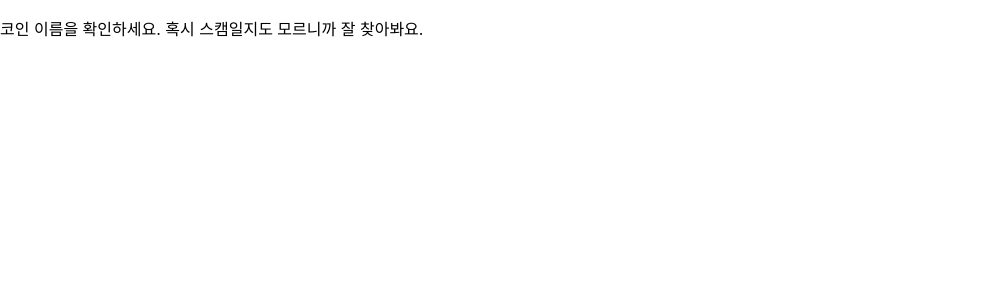
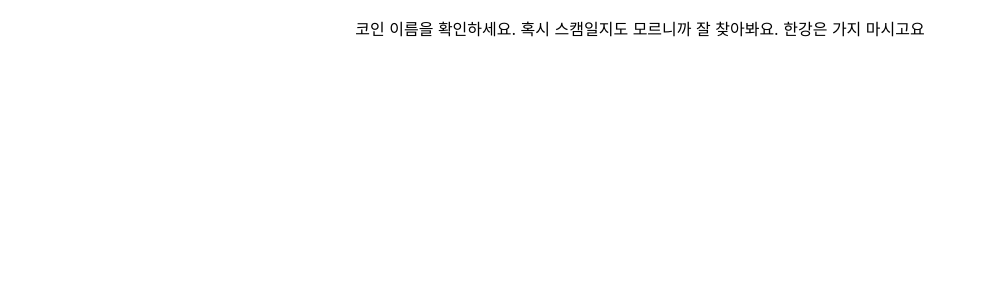
Before and after one commit to crazy4u2/coinStatus, a React (Create React App) app: page /details/1 in a window 1280 px wide. Shown: the top 300 px of the page, without its empty margins (0-987 px from the left). Built offline with nearby package versions, Linux system fonts and the light colour scheme; no server answers.

Commit message:
상세페이지 로딩 적용, 로딩스타일 개선

```diff
--- a/src/Details.js
+++ b/src/Details.js
@@ -26,6 +26,7 @@ const Details = ({ match }) => {
   const [showDesc, setShowDesc] = useState(false);
   const [coinPrice, setCoinPrice] = useState(0);
   const [currencyPrice, setCurrencyPrice] = useState(0);
+  const [load, setLoad] = useState(true);
 
   const changeCurreny = (cur) => {
     if (cur === "usd") {
@@ -88,21 +89,27 @@ const Details = ({ match }) => {
           market_cap_change_24h:
             res.data.market_data.market_cap_change_percentage_24h,
         });
+        setTimeout(() => {
+          setLoad(false);
+        }, 500);
       })
       .catch((err) => {
         setCoinInfo({});
+        setLoad(false);
       });
   };
 
   useEffect(() => {
     getCoinInfo(coin);
   }, []);
+
   return (
     <>
       <Helmet>
         <title>{`코인 상세 페이지 - ${coinInfo.name}`}</title>
         <link rel="icon" href={coinInfo.thumb} />
       </Helmet>
+      {load && <Loading />}
       {Object.keys(coinInfo).length > 0 ? (
         <WrapBox>
           <div className="top-box">
@@ -227,7 +234,12 @@ const Details = ({ match }) => {
           )}
         </WrapBox>
       ) : (
-        <p>코인 이름을 확인하세요. 혹시 스캠일지도 모르니까 잘 찾아봐요.</p>
+        <WrongWrap>
+          <p>
+            코인 이름을 확인하세요. 혹시 스캠일지도 모르니까 잘 찾아봐요. 한강은
+            가지 마시고요
+          </p>
+        </WrongWrap>
       )}
     </>
   );
@@ -351,4 +363,12 @@ const WrapBox = styled.div`
   }
 `;
 
+const WrongWrap = styled.div`
+  display: flex;
+  flex-direction: column;
+  place-content: center;
+  align-items: center;
+  height: 100%;
+`;
+
 export default Details;
--- a/src/component/Loading.js
+++ b/src/component/Loading.js
@@ -11,9 +11,15 @@ const Loading = () => {
 
 const LoadingWrapper = styled.div`
   background: rgba(0, 0, 0, 0.5);
-  position: absolute;
+  position: fixed;
   width: 100%;
   height: 100%;
+  z-index: 999;
+  display: flex;
+  flex-direction: column;
+  place-content: center;
+  align-items: center;
+
   p {
     font-size: 50px;
     color: #fff;
```
